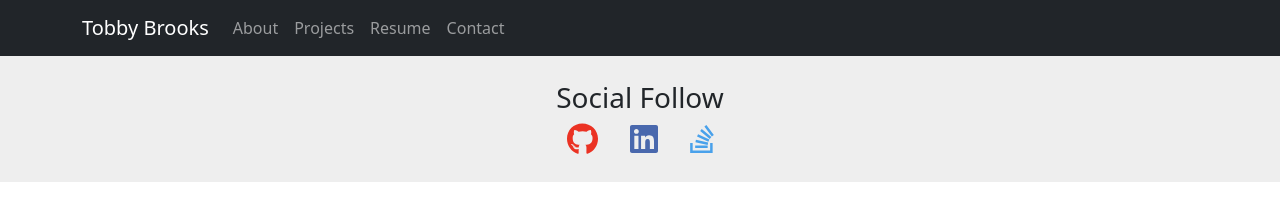
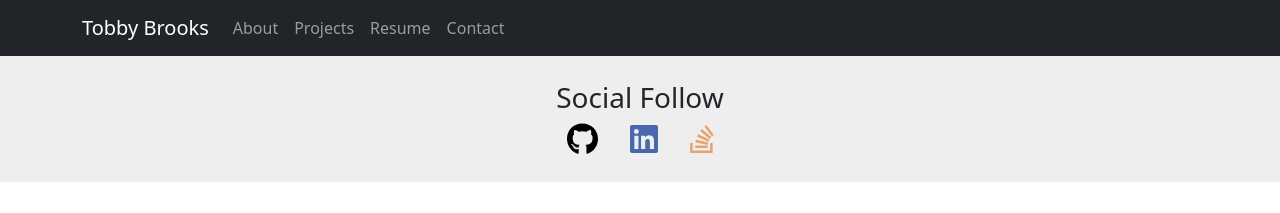
Before and after one commit to 1tbrooks1/tobbybrooks-react-portfolio, a React (Create React App) app: page / in a window 1280 px wide. Shown: the top 213 px of the page. Built offline with nearby package versions, Linux system fonts and the light colour scheme.

Commit message:
added links to socials in footer

```diff
--- a/src/components/Footer/index.js
+++ b/src/components/Footer/index.js
@@ -5,29 +5,37 @@ import {
   faLinkedin,
   faStackOverflow,
 } from "@fortawesome/free-brands-svg-icons";
-import "./style.css"
+import "./style.css";
 
 function Footer() {
   return (
-
     <div class="social-container">
       <h3 className="text-center">Social Follow</h3>
       <div className="d-flex flex-row justify-content-center">
-    <a href="https://www.youtube.com/c/jamesqquick"
-        className="youtube social">
+        <a
+          href="https://github.com/1tbrooks1"
+          target="_blank"
+          className="github social"
+        >
           <FontAwesomeIcon icon={faGithub} size="2x" />
         </a>
-      <a href="https://www.facebook.com/learnbuildteach/"
-        className="facebook social">
+        <a
+          href="https://www.linkedin.com/in/tobby-brooks/"
+          target="_blank"
+          className="linked social"
+        >
           <FontAwesomeIcon icon={faLinkedin} size="2x" />
         </a>
-      <a href="https://www.twitter.com/jamesqquick" className="twitter social">
+        <a
+          href="https://stackoverflow.com/users/17193167/tbrooks"
+          target="_blank"
+          className="stack social"
+        >
           <FontAwesomeIcon icon={faStackOverflow} size="2x" />
         </a>
       </div>
     </div>
-
-  )
+  );
 }
 
 export default Footer;
--- a/src/components/Footer/style.css
+++ b/src/components/Footer/style.css
@@ -13,18 +13,14 @@ a.social:hover {
   transform: translateY(-2px);
 }
 
-a.youtube {
-  color: #eb3223;
+a.github {
+    color: black;
 }
 
-a.facebook {
+a.linked {
   color: #4968ad;
 }
 
-a.twitter {
-  color: #49a1eb;
+a.stack {
+  color: #e9a16d;
 }
-
-a.instagram {
-  color: black;
-}
```
Lines whose indentation alone changed are shown as unchanged.
